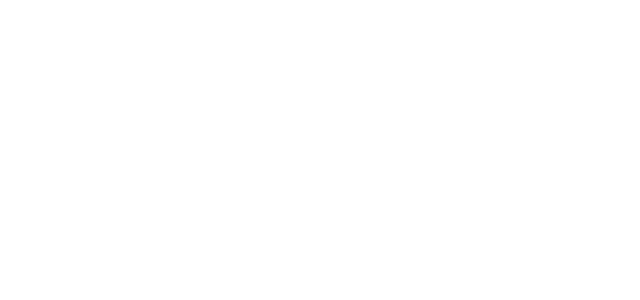
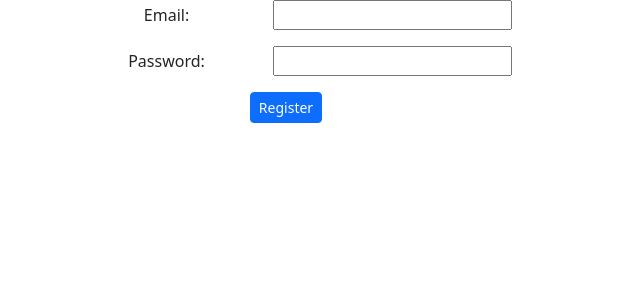
Before and after one commit to tranlenhathoang/c0724l1-wf101, a React (Create React App) app in the folder reactjs_module3/ss8_react-form/quan_ly_sinh_vien_formik/: page /register in a window 1280 px wide. Before the commit this address had no page. Shown: the top 300 px of the page, without its empty margins (354-994 px from the left). Built offline with nearby package versions, Linux system fonts and the light colour scheme.

Commit message:
thêm register

```diff
--- a/reactjs_module3/ss8_react-form/quan_ly_sinh_vien_formik/src/ApiStudent/ApiLoin.js
+++ b/reactjs_module3/ss8_react-form/quan_ly_sinh_vien_formik/src/ApiStudent/ApiLoin.js
@@ -13,3 +13,11 @@ export const  checkLogin = async (user)=>{
 
     }
 }
+export const addRegister = async (account)=>{
+    try {
+        const response = await axios.post('http://localhost:8080/infoLogin',account)
+        return response.data;
+    }catch(e){
+        console.log('lỗi');
+    }
+}
--- a/reactjs_module3/ss8_react-form/quan_ly_sinh_vien_formik/src/App.js
+++ b/reactjs_module3/ss8_react-form/quan_ly_sinh_vien_formik/src/App.js
@@ -1,22 +1,23 @@
-
-import './App.css';
-import { Route, Routes } from 'react-router-dom';
-import Login from './Login/Login';
-import HeaderStudent from './Main/Header';
-import ListStudent from './Main/ListStudent';
-import AddStudent from './Main/AddStudent';
-import { ToastContainer } from 'react-toastify';
+import "./App.css";
+import { Route, Routes } from "react-router-dom";
+import Login from "./Login/Login";
+import HeaderStudent from "./Main/Header";
+import ListStudent from "./Main/ListStudent";
+import AddStudent from "./Main/AddStudent";
+import { ToastContainer } from "react-toastify";
+import RegisterStudent from "./Main/Register";
 
 function App() {
   return (
     <>
-      <ToastContainer/>
-    <Routes>
-      <Route path={'/'} element={<Login/>}></Route>
-      <Route path={'/homepage'} element={<HeaderStudent/>}/>
-      <Route path={'/list'} element={<ListStudent/>}/>
-      <Route path={'/list/add'} element={<AddStudent/>}/>
-    </Routes>
+        <ToastContainer />
+        <Routes>
+          <Route path={"/"} element={<Login />}></Route>
+          <Route path={"/homepage"} element={<HeaderStudent />} />
+          <Route path={"/list"} element={<ListStudent />} />
+          <Route path={"/list/add"} element={<AddStudent />} />
+          <Route path={"/register"} element={<RegisterStudent />} />
+        </Routes>
     </>
   );
 }
--- a/reactjs_module3/ss8_react-form/quan_ly_sinh_vien_formik/src/Login/Login.js
+++ b/reactjs_module3/ss8_react-form/quan_ly_sinh_vien_formik/src/Login/Login.js
@@ -1,6 +1,6 @@
 import React, {useState} from 'react';
 import {Formik, Form, Field, ErrorMessage} from 'formik'
-import { useNavigate } from 'react-router-dom';
+import { Link, useNavigate } from 'react-router-dom';
 import * as Yup from 'yup';
 import "bootstrap/dist/css/bootstrap.min.css";
 import "bootstrap/dist/js/bootstrap.min.js";
@@ -86,7 +86,8 @@ const Login =()=>{
                     <ErrorMessage name='password' style={{color: 'red'}} component='div'/>
                 </div>
                 <div className={"mb-3"}>
-                    <button className={"btn btn-sm btn-primary"} type='submit'>Submit</button>
+                    <button className={"btn btn-sm btn-success"} type='submit'>Login</button>
+                    <Link className={"btn btn-sm btn-outline-secondary"} style={{marginLeft: '10px'}} to='/register'>Register</Link>
                 </div>
             </Form>
         </Formik>
--- /dev/null
+++ b/reactjs_module3/ss8_react-form/quan_ly_sinh_vien_formik/src/Main/Register.js
@@ -0,0 +1,55 @@
+import { Field, Formik, ErrorMessage, Form } from "formik";
+import React from "react";
+import {useNavigate } from "react-router-dom";
+import { addRegister } from "../ApiStudent/ApiLoin";
+import * as Yup from "yup";
+
+const RegisterStudent = () => {
+  const navigate = useNavigate();
+  const handleSubmit = async (value) => {
+    const account = {
+      ...value,
+      password: Number(value.password)
+    };
+    await addRegister(account);
+    navigate("/");
+  };
+  const handleValidate = Yup.object({
+    email: Yup.string().required("Không được bỏ trống"),
+    password: Yup.string().required("không được bỏ trống"),
+  });
+  return (
+    <>
+      <Formik
+        initialValues={{ email: "", password: "" }}
+        onSubmit={handleSubmit}
+        validationSchema={handleValidate}
+      >
+        <Form className={"text-center"}>
+          <div className={"mb-3"}>
+            <label className="col-sm-2">Email:</label>
+            <Field type="text" name="email" />
+            <ErrorMessage
+              name="email"
+              className={"text-danger"}
+              component="div"
+            />
+          </div>
+          <div className={"mb-3"}>
+            <label className="col-sm-2">Password:</label>
+            <Field type="password" name="password" />
+            <ErrorMessage
+              name="password"
+              className={"text-danger"}
+              component="div"
+            />
+          </div>
+          <div className={"mb-3"}>
+            <button type={'submit'} className="btn btn-sm btn-primary">Register</button>
+          </div>
+        </Form>
+      </Formik>
+    </>
+  );
+};
+export default RegisterStudent;
--- a/reactjs_module3/ss8_react-form/quan_ly_sinh_vien_formik/src/data/db.json
+++ b/reactjs_module3/ss8_react-form/quan_ly_sinh_vien_formik/src/data/db.json
@@ -47,6 +47,11 @@
       "email": "tranlenhathoang357@gmail.com",
       "password": 123,
       "role": "user"
+    },
+    {
+      "email": "baochau30071998@gmail.com",
+      "password": 1234,
+      "id": 5
     }
   ]
 }
```
